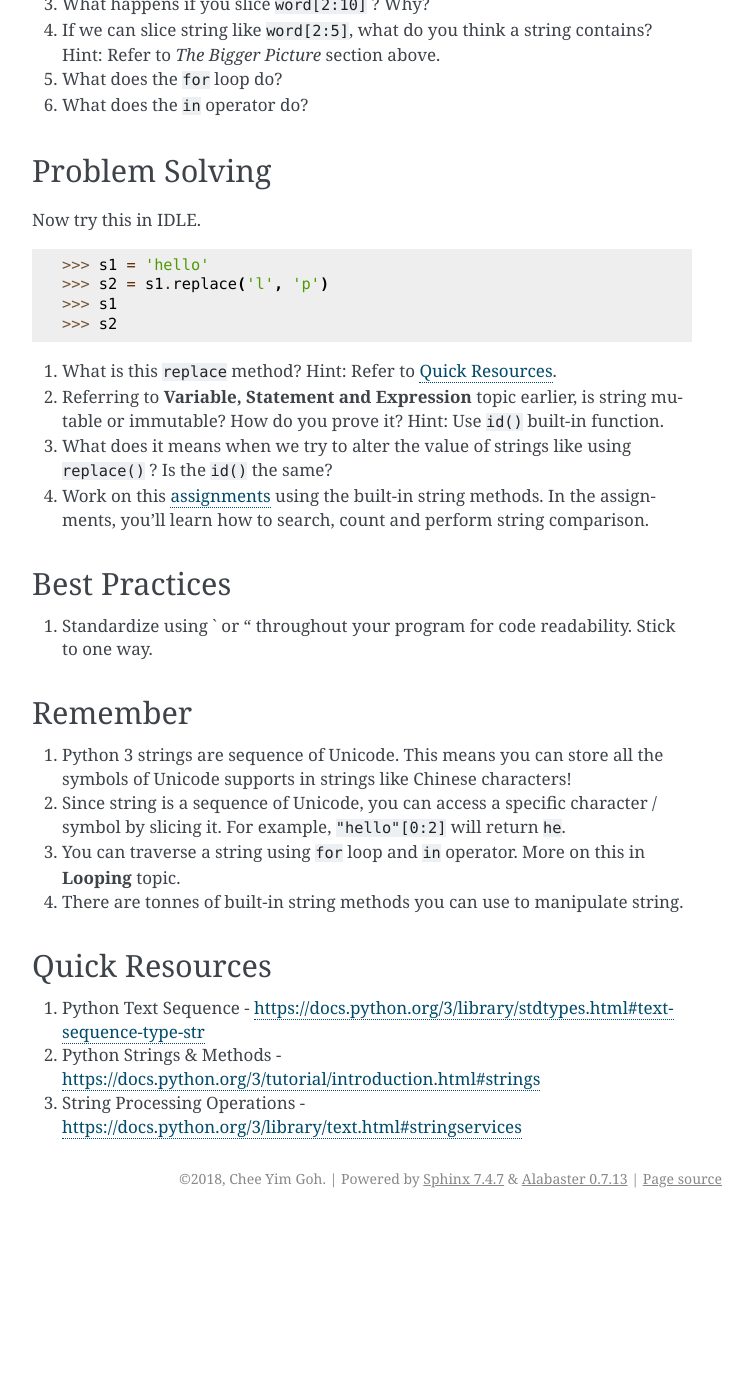
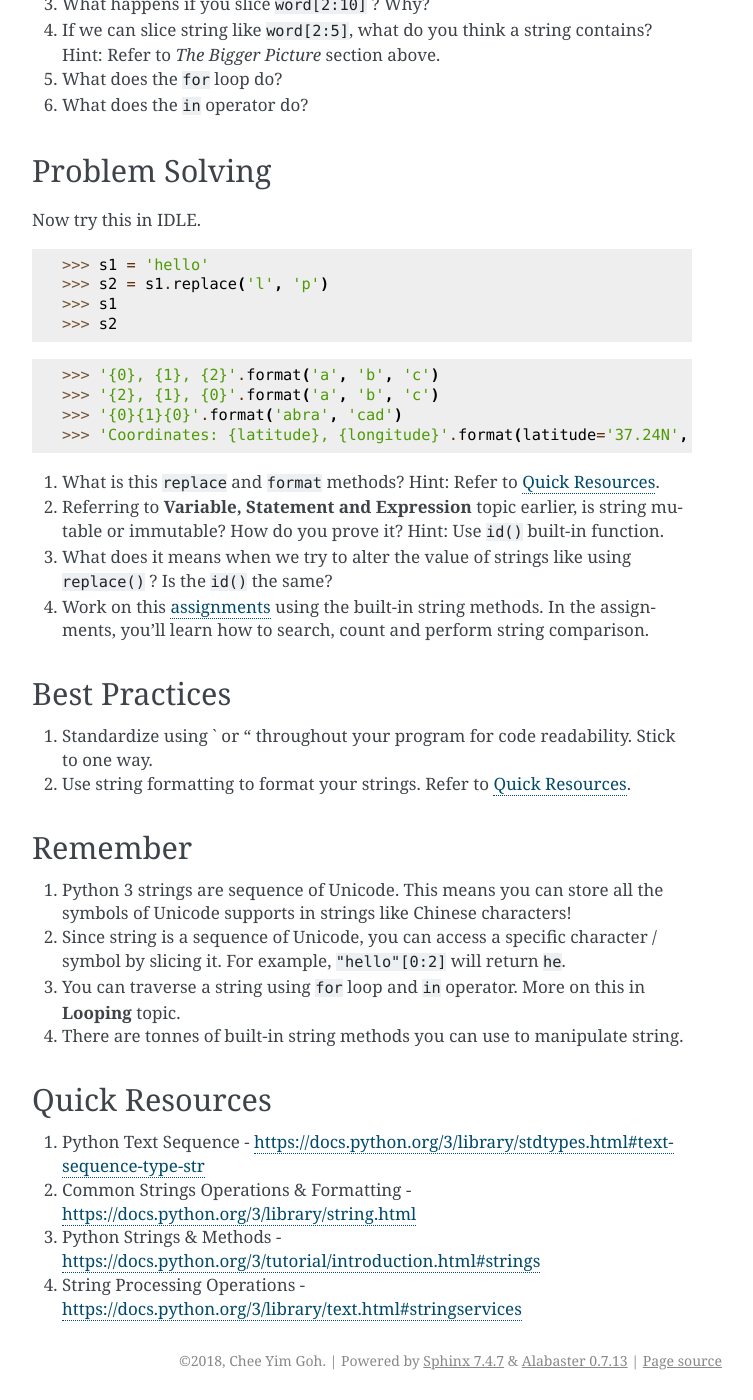
Before and after one commit to StudiMY/101-beginning-python, a Sphinx documentation site: the page built from source/string_manipulation/index.rst, in a window 1280 px wide and 1400 px high, scrolled down 1363 px. Shown: the whole window, without its empty margins (388-1141 px from the left). Built offline with Sphinx 7.4.7, drawn with Linux system fonts in a browser that asks for light colours; before the commit the page ends 2581 px from its top, so only the background shows below that.

Commit message:
add string formatting content

```diff
--- a/source/string_manipulation/index.rst
+++ b/source/string_manipulation/index.rst
@@ -65,7 +65,12 @@ Now try this in IDLE.
 >>> s1
 >>> s2
 
-1. What is this ``replace`` method? Hint: Refer to :ref:`Quick Resources <quick-resources>`.
+>>> '{0}, {1}, {2}'.format('a', 'b', 'c')
+>>> '{2}, {1}, {0}'.format('a', 'b', 'c')
+>>> '{0}{1}{0}'.format('abra', 'cad')
+>>> 'Coordinates: {latitude}, {longitude}'.format(latitude='37.24N', longitude='-115.81W')
+
+1. What is this ``replace`` and ``format`` methods? Hint: Refer to :ref:`Quick Resources <quick-resources>`.
 2. Referring to **Variable, Statement and Expression** topic earlier, is string mutable or immutable? How do you prove it? Hint: Use ``id()`` built-in function.
 3. What does it means when we try to alter the value of strings like using ``replace()`` ?  Is the ``id()`` the same?
 4. Work on this `assignments <https://repl.it/data/classrooms/share/9c0e9a152b02097c659ba3c75d4e04dd>`_ using the built-in string methods. In the assignments, you'll learn how to search, count and perform string comparison.
@@ -73,6 +78,7 @@ Now try this in IDLE.
 Best Practices
 --------------
 1. Standardize using ` or " throughout your program for code readability. Stick to one way.
+2. Use string formatting to format your strings. Refer to :ref:`Quick Resources <quick-resources>`.
 
 Remember
 --------
@@ -86,5 +92,6 @@ Remember
 Quick Resources
 ---------------
 1. Python Text Sequence - https://docs.python.org/3/library/stdtypes.html#text-sequence-type-str
-2. Python Strings & Methods - https://docs.python.org/3/tutorial/introduction.html#strings
-3. String Processing Operations - https://docs.python.org/3/library/text.html#stringservices
+2. Common Strings Operations & Formatting - https://docs.python.org/3/library/string.html
+3. Python Strings & Methods - https://docs.python.org/3/tutorial/introduction.html#strings
+4. String Processing Operations - https://docs.python.org/3/library/text.html#stringservices
```
Also changed, not shown: source/function/index.rst (+25 -0 lines).
